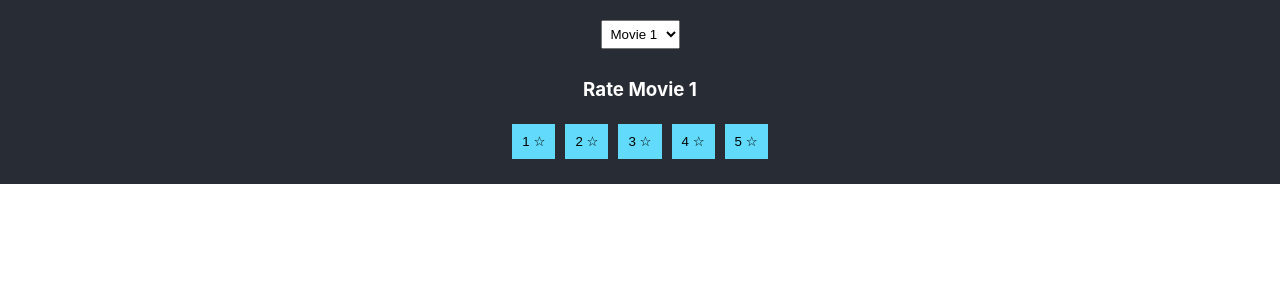
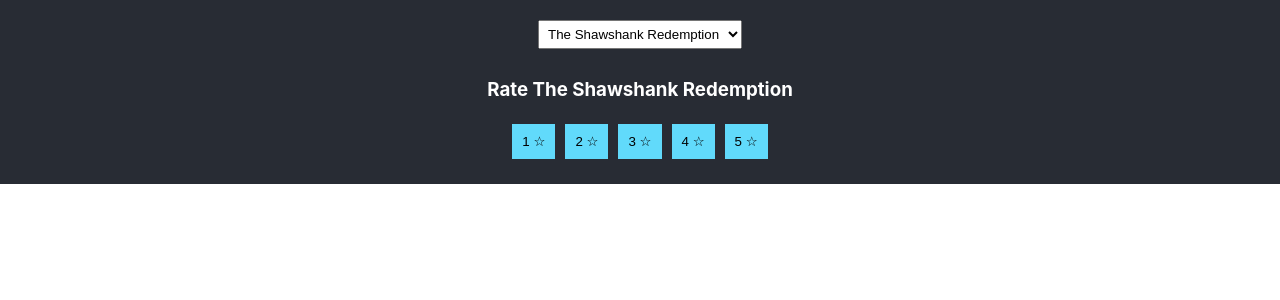
Before and after one commit to anjalikrishna-11/media-toolbar-enhancement, a React (Create React App) app: page / in a window 1280 px wide. Shown: the top 300 px of the page. Built offline with nearby package versions, Linux system fonts and the light colour scheme.

Commit message:
Update App.js

```diff
--- a/src/App.js
+++ b/src/App.js
@@ -3,7 +3,13 @@
 import './App.css';
 
 const App = () => {
-  const movies = ['Movie 1', 'Movie 2', 'Movie 3'];
+  const movies = [
+    'The Shawshank Redemption',
+    'The Godfather',
+    'The Dark Knight',
+    'Pulp Fiction',
+    'Forrest Gump'
+  ];
 
   return (
     <div className="App">
```
